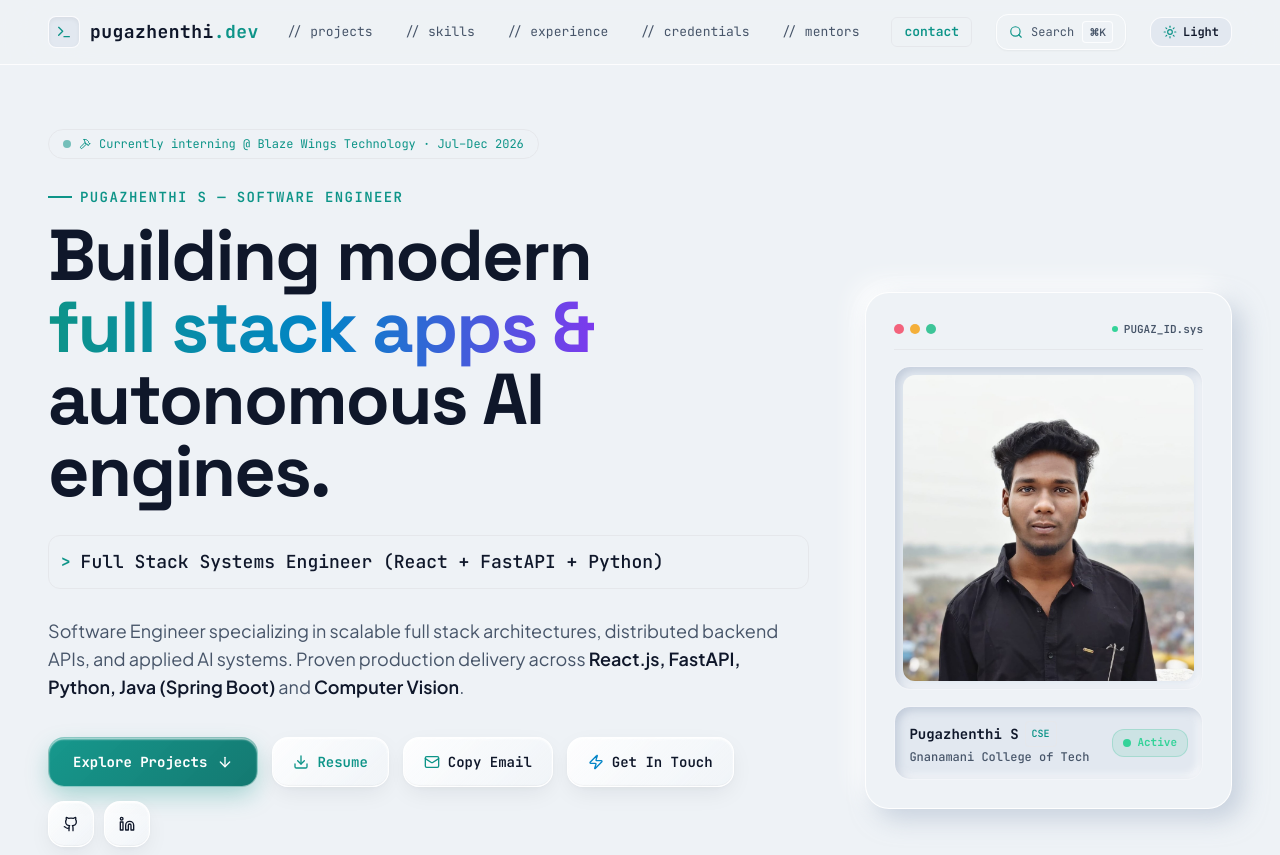
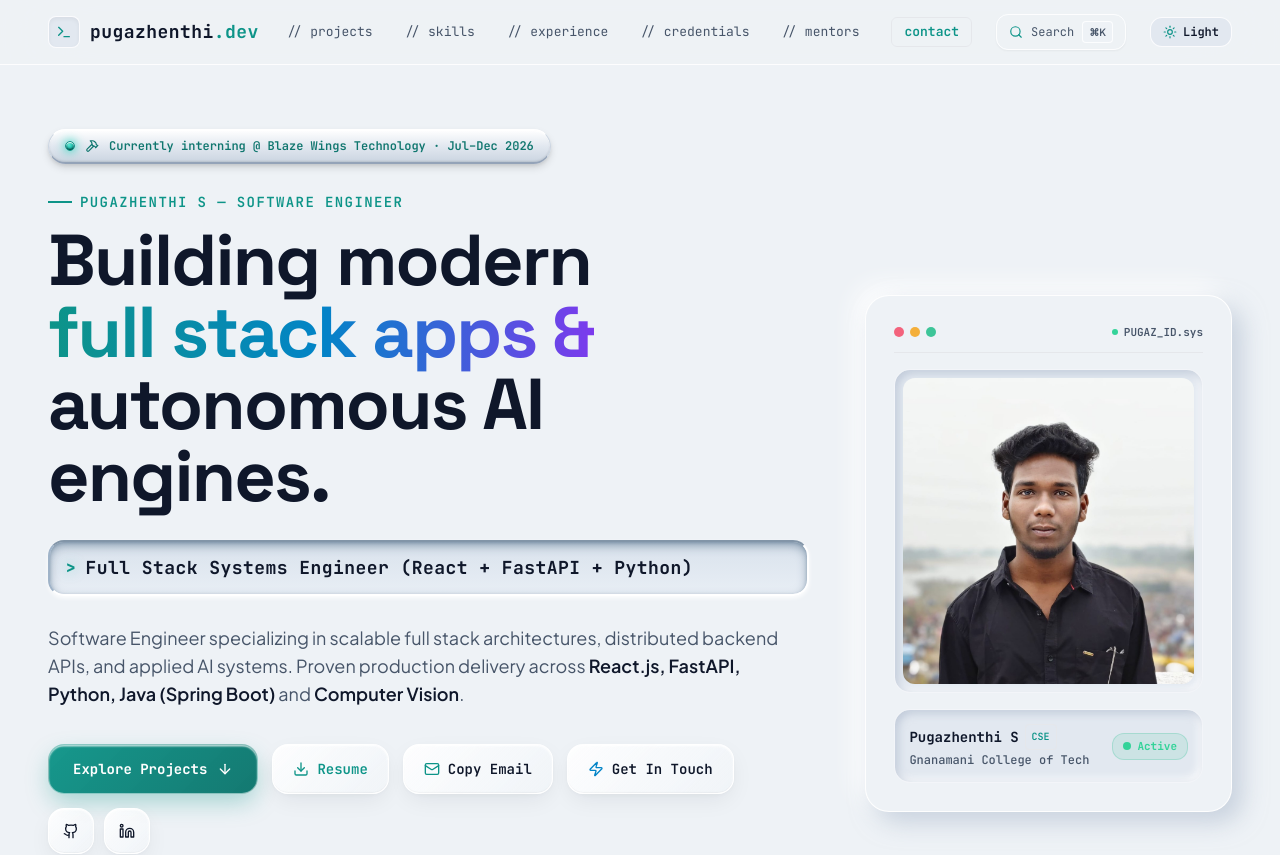
Before and after one commit to apugazh61-debug/Pugazh-Portfolio, a React (Vite) app: page / in a window 1280 px wide. Shown: the top 855 px of the page. Built offline with nearby package versions, Linux system fonts and the light colour scheme.

Commit message:
style: apply tactile Skeuomorphic styling to Hero status badge and typing terminal screen

```diff
--- a/src/components/Hero.jsx
+++ b/src/components/Hero.jsx
@@ -55,11 +55,11 @@ export default function Hero() {
         {/* Left Column */}
         <div className="space-y-6 sm:space-y-7">
 
-          {/* Currently Working On badge */}
-          <div className="inline-flex items-center gap-2 px-3.5 py-1.5 rounded-full bg-theme-accent/10 border border-theme-accent/30 font-mono text-xs text-theme-accent">
-            <span className="w-2 h-2 rounded-full bg-theme-accent animate-pulse flex-shrink-0"></span>
-            <Hammer className="w-3 h-3 flex-shrink-0" />
-            <span>{profile.statusBadge || 'Currently interning @ Blaze Wings Technology · Jul–Dec 2026'}</span>
+          {/* Currently Working On badge (Skeuomorphic Tactile Badge with Physical LED) */}
+          <div className="skeuomorph-badge inline-flex items-center gap-2.5 px-4 py-2 rounded-full font-mono text-xs font-semibold cursor-default self-start">
+            <span className="skeuomorph-led w-2.5 h-2.5 rounded-full flex-shrink-0"></span>
+            <Hammer className="w-3.5 h-3.5 flex-shrink-0" />
+            <span className="truncate">{profile.statusBadge || 'Currently interning @ Blaze Wings Technology · Jul–Dec 2026'}</span>
           </div>
 
           {/* Main Headline */}
@@ -77,11 +77,11 @@ export default function Hero() {
             </h1>
           </div>
 
-          {/* Dynamic Role Subtitle */}
-          <div className="font-mono text-sm sm:text-base lg:text-lg text-theme-muted min-h-[32px] flex items-center gap-2.5 p-3 rounded-xl bg-theme-surface-2/60 border border-theme-border/80 overflow-hidden">
-            <span className="text-theme-accent font-bold text-base flex-shrink-0">&gt;</span>
-            <span className="text-theme-text font-medium truncate">{typedRole}</span>
-            <span className="inline-block w-2.5 h-5 bg-theme-accent animate-cursor-blink flex-shrink-0"></span>
+          {/* Dynamic Role Subtitle (Skeuomorphic Recessed LCD Terminal Well) */}
+          <div className="skeuomorph-terminal font-mono text-sm sm:text-base lg:text-lg min-h-[38px] flex items-center gap-2.5 px-4 py-3 rounded-2xl overflow-hidden">
+            <span className="text-theme-accent font-extrabold text-base flex-shrink-0 drop-shadow-[0_0_6px_rgba(45,212,191,0.5)]">&gt;</span>
+            <span className="text-theme-text font-bold tracking-wide truncate">{typedRole}</span>
+            <span className="inline-block w-2.5 h-5 bg-theme-accent animate-cursor-blink flex-shrink-0 shadow-[0_0_10px_#2DD4BF]"></span>
           </div>
 
           {/* Bio Description */}
--- a/src/index.css
+++ b/src/index.css
@@ -228,6 +228,79 @@ body {
   opacity: 1;
   transform: translateY(0) scale(1);
 }
+
+/* Skeuomorphic Tactile Hardware & Badges */
+.skeuomorph-badge {
+  background: linear-gradient(180deg, #FFFFFF 0%, #E2E8F0 50%, #CBD5E1 100%);
+  border-top: 1.5px solid #FFFFFF;
+  border-bottom: 2px solid #94A3B8;
+  border-left: 1px solid #CBD5E1;
+  border-right: 1px solid #CBD5E1;
+  box-shadow:
+    0 4px 8px -1px rgba(0, 0, 0, 0.15),
+    0 2px 4px -1px rgba(0, 0, 0, 0.1),
+    inset 0 1px 0 rgba(255, 255, 255, 0.9),
+    inset 0 -1px 2px rgba(0, 0, 0, 0.1);
+  color: #0F766E;
+  transition: all 0.25s ease;
+}
+
+:root:not([data-theme="light"]) .skeuomorph-badge {
+  background: linear-gradient(180deg, #1E293B 0%, #111827 50%, #0B0F17 100%);
+  border-top: 1.5px solid rgba(255, 255, 255, 0.2);
+  border-bottom: 2px solid #030712;
+  border-left: 1px solid rgba(255, 255, 255, 0.05);
+  border-right: 1px solid rgba(255, 255, 255, 0.05);
+  box-shadow:
+    0 4px 10px rgba(0, 0, 0, 0.5),
+    0 2px 4px rgba(0, 0, 0, 0.4),
+    inset 0 1px 0 rgba(255, 255, 255, 0.25),
+    inset 0 -1px 2px rgba(0, 0, 0, 0.6);
+  color: #2DD4BF;
+}
+
+.skeuomorph-badge:hover {
+  transform: translateY(-1px);
+  box-shadow:
+    0 6px 12px -1px rgba(0, 0, 0, 0.2),
+    inset 0 1px 0 #FFFFFF;
+}
+
+/* Skeuomorphic Hardware LCD Terminal Screen */
+.skeuomorph-terminal {
+  background: linear-gradient(180deg, #0A1017 0%, #05080C 100%);
+  border-top: 2.5px solid #020406;
+  border-left: 2px solid #040608;
+  border-bottom: 1.5px solid rgba(255, 255, 255, 0.15);
+  border-right: 1.5px solid rgba(255, 255, 255, 0.15);
+  box-shadow:
+    inset 0 5px 12px rgba(0, 0, 0, 0.85),
+    inset 0 1px 4px rgba(0, 0, 0, 0.95),
+    0 2px 5px rgba(255, 255, 255, 0.04);
+}
+
+:root[data-theme="light"] .skeuomorph-terminal {
+  background: linear-gradient(180deg, #D9E2EC 0%, #E8EEF5 100%);
+  border-top: 2.5px solid #8295A8;
+  border-left: 2px solid #9FB3C8;
+  border-bottom: 2px solid #FFFFFF;
+  border-right: 2px solid #FFFFFF;
+  box-shadow:
+    inset 0 4px 10px rgba(72, 101, 129, 0.5),
+    inset 0 1px 3px rgba(72, 101, 129, 0.35),
+    0 2px 4px rgba(255, 255, 255, 0.9);
+}
+
+/* Skeuomorphic Hardware LED Diode */
+.skeuomorph-led {
+  background: radial-gradient(circle at 35% 35%, #5EEAD4 0%, #14B8A6 60%, #0F766E 100%);
+  box-shadow:
+    0 0 10px 1.5px rgba(45, 212, 191, 0.8),
+    inset 0 1px 1px #FFFFFF,
+    inset 0 -1px 2px #042F2E;
+  border: 1px solid #0D9488;
+}
+
 /* Liquid Glass Aesthetic Buttons */
 .liquid-glass-btn {
   position: relative;
```
